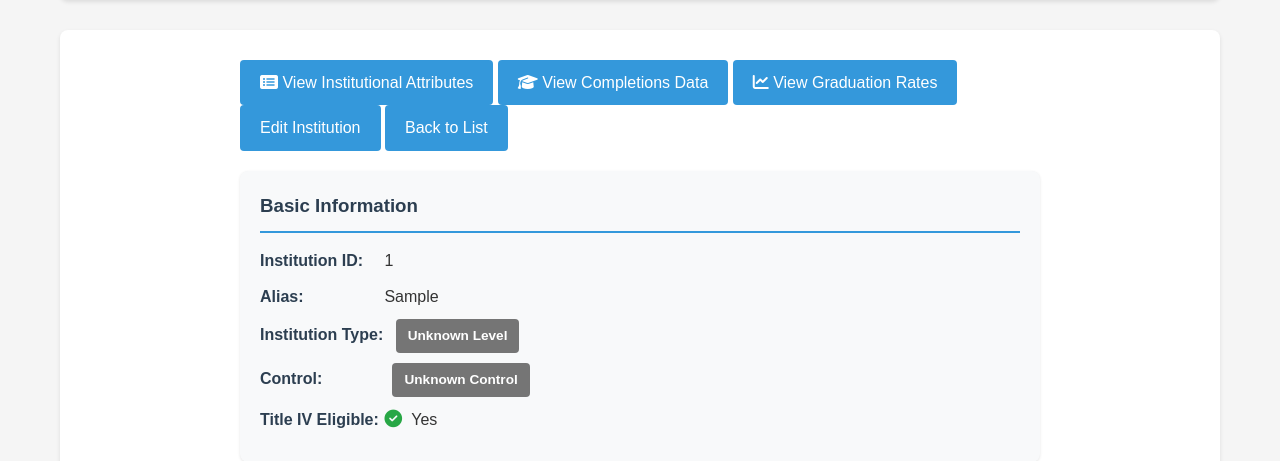
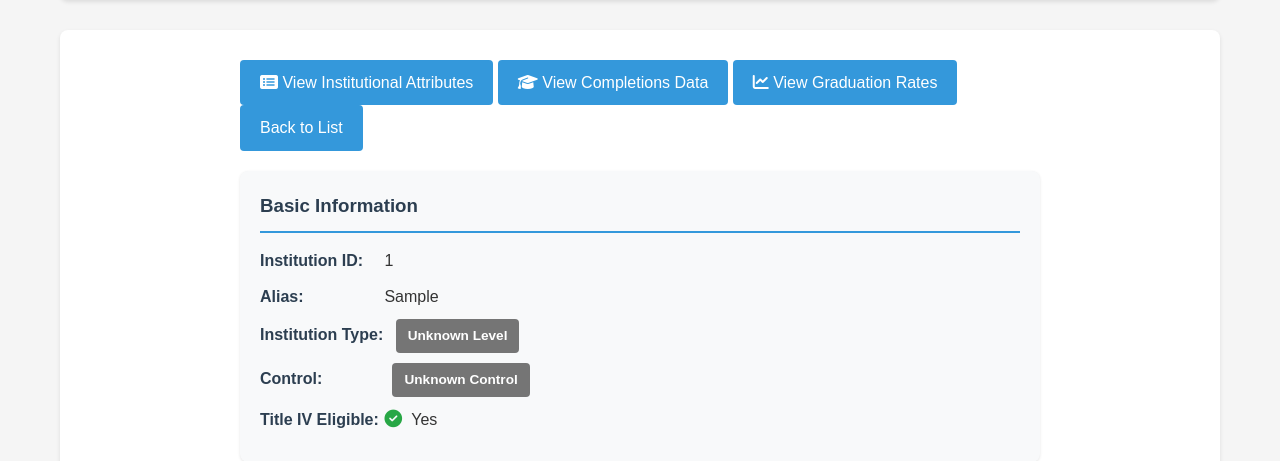
Before and after one commit to admiralorbiter/kc_college_advisor, a Flask app: page /institutions/view/1 in a window 1280 px wide. Shown: the part 172-633 px from the top of the page. Run offline with Flask 3, Linux system fonts and the light colour scheme; tables that the repository leaves empty hold one stand-in row (values such as "Sample post").

Commit message:
removed edit button

```diff
--- a/templates/institutions/view_institution.html
+++ b/templates/institutions/view_institution.html
@@ -20,7 +20,7 @@
             <a href="{{ url_for('view_graduation_rates', id=institution.id) }}" class="btn">
                 <i class="fas fa-chart-line"></i> View Graduation Rates
             </a>
-            <a href="{{ url_for('edit_institution', id=institution.id) }}" class="btn">Edit Institution</a>
+            <!-- <a href="{{ url_for('edit_institution', id=institution.id) }}" class="btn">Edit Institution</a> -->
             <a href="{{ url_for('colleges') }}" class="btn">Back to List</a>
         </div>
 
```
